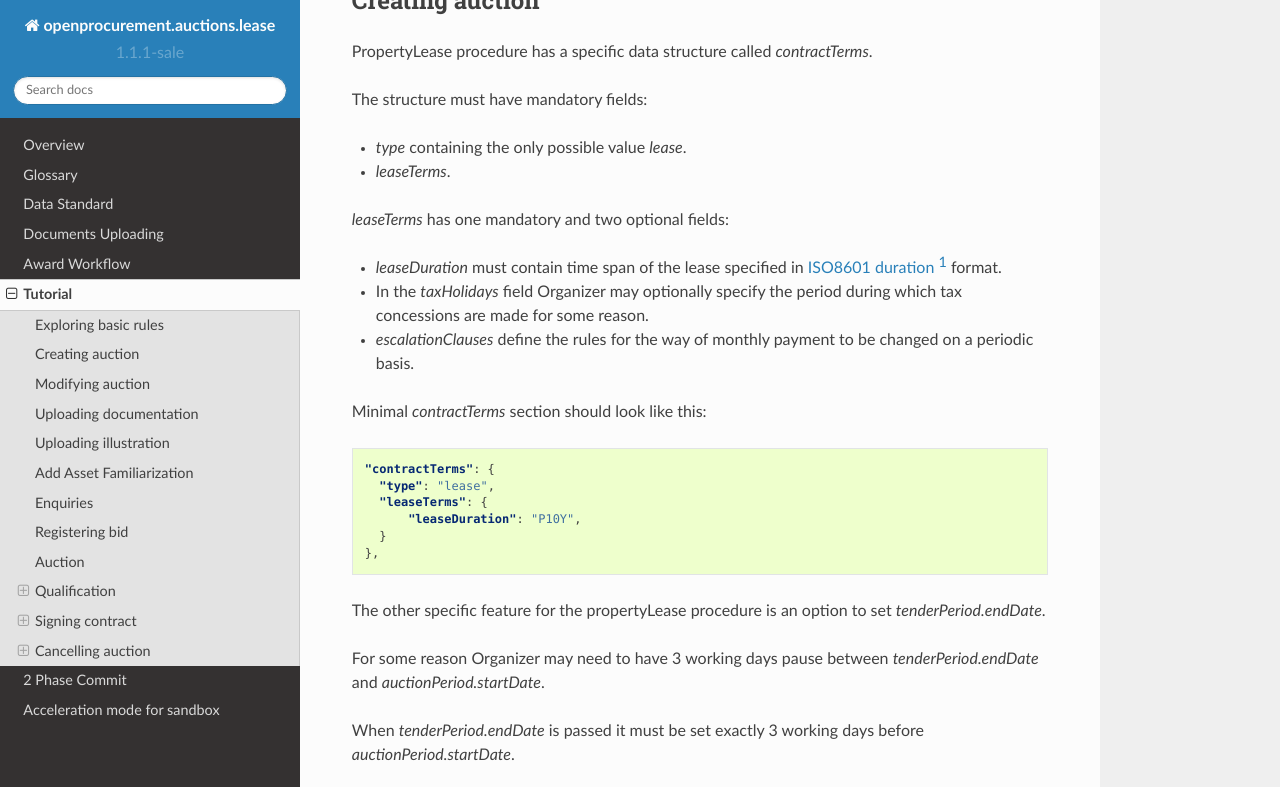
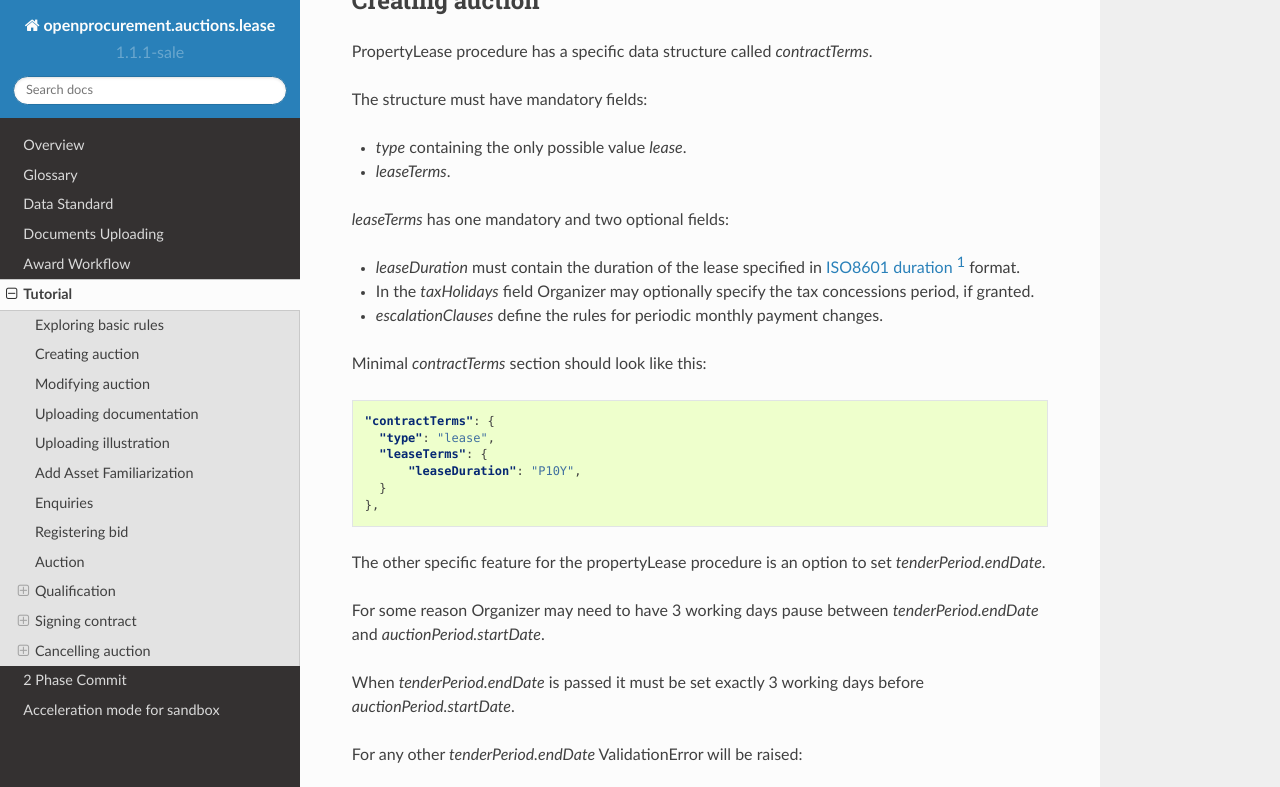
Before and after one commit to raccoongang/openprocurement.auctions.lease, a Sphinx documentation site: the page built from docs/source/tutorial.rst, in a window 1280 px wide and 1400 px high, scrolled down 892 px, cut to the strip 0-787 px from the top of the window. Built offline with Sphinx 7.4.7 and the Read the Docs theme 2.0.0, drawn with Linux system fonts in a browser that asks for light colours; some of the changed text lies outside the part shown.

Commit message:
tutorial tunings

```diff
--- a/docs/source/tutorial.rst
+++ b/docs/source/tutorial.rst
@@ -42,9 +42,9 @@ The structure must have mandatory fields:
 
 `leaseTerms` has one mandatory and two optional fields:
 
-* `leaseDuration` must contain time span of the lease specified in `ISO8601 duration`_ format.
-* In the `taxHolidays` field Organizer may optionally specify the period during which tax concessions are made for some reason.
-* `escalationClauses` define the rules for the way of monthly payment to be changed on a periodic basis.
+* `leaseDuration` must contain the duration of the lease specified in `ISO8601 duration`_ format.
+* In the `taxHolidays` field Organizer may optionally specify the tax concessions period, if granted.
+* `escalationClauses` define the rules for periodic monthly payment changes.
 
 Minimal `contractTerms` section should look like this:
 
@@ -179,7 +179,7 @@ Keep in mind, that every time Organizer edits the auction all bids will be switc
 
 Bidders can reactivate their bids.
 
-Organizer can edit procedure only during *rectificationPeriod*.
+Organizer can edit a procedure only during *rectificationPeriod*.
 
 When this period ends 403 error will be returned on editing attempt:
 
```
Also changed, not shown: other parts of docs/source/tutorial.rst (+5 -5 lines).
